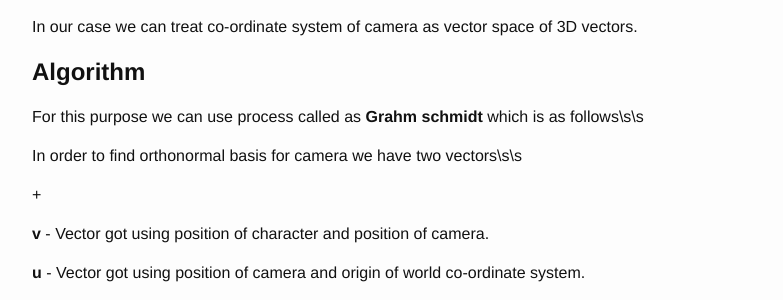
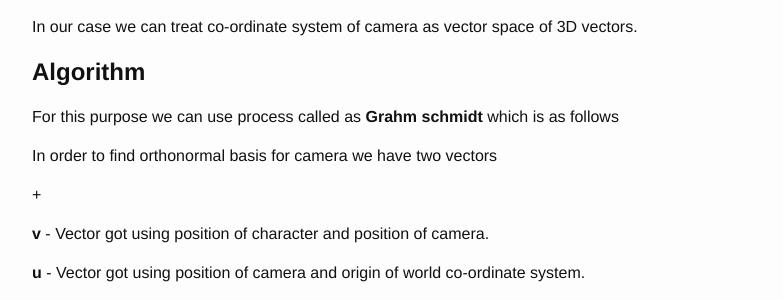
Before and after one commit to PixelClear/PixelClear.github.io, a Jekyll site: the page built from _posts/2017-11-07-Finding-Orthonormal-Basis.markdown, in a window 1280 px wide and 900 px high, scrolled down 390 px. Shown: the part 152-452 px from the top of the window, without its empty margins (238-1021 px from the left). Built offline with Jekyll 4.4.1, drawn with Linux system fonts in a browser that asks for light colours.

Commit message:
removed \s for line return force

```diff
--- a/_posts/2017-11-07-Finding-Orthonormal-Basis.markdown
+++ b/_posts/2017-11-07-Finding-Orthonormal-Basis.markdown
@@ -23,9 +23,9 @@ In our case we can treat co-ordinate system of camera as vector space of 3D vect
 
 **Algorithm**
 ==========================================================================================================================================================================================
-For this purpose we can use process called as **Grahm schmidt** which is as follows\s\s
+For this purpose we can use process called as **Grahm schmidt** which is as follows
 
-In order to find orthonormal basis for camera we have two vectors\s\s
+In order to find orthonormal basis for camera we have two vectors
 
 +
 
```
